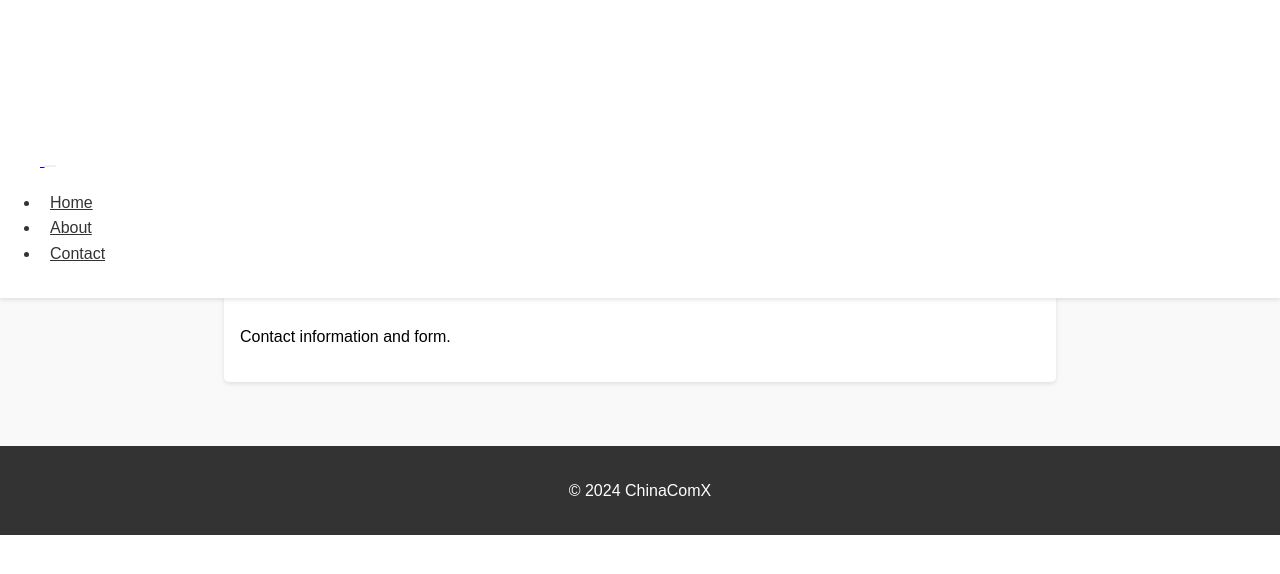
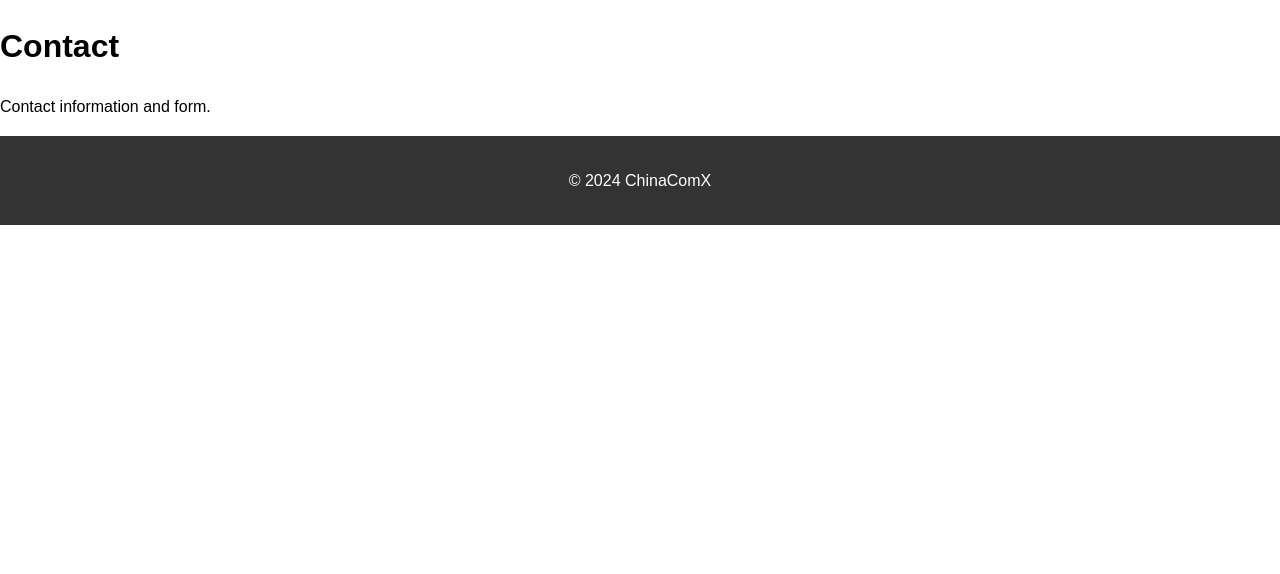
Before and after one commit to damianodamiani/chinacomx-pages-theme, a Jekyll site: the page built from contact.md, in a window 1280 px wide. Shown: the top 574 px of the page. Built offline with Jekyll 4.4.1, drawn with Linux system fonts in a browser that asks for light colours; a style sheet for code colours, icons or effects is not loaded.

Commit message:
Revert "pages"
This reverts commit 3820f911fa1735744c10e596a31b5285f9c06e5d.

```diff
--- a/_includes/header.html
+++ b/_includes/header.html
@@ -1,20 +1,9 @@
-<header id="header" class="navbar navbar-expand-lg fixed-top navbar-light">
-    <a title="ChinaComX Logo" class="navbar-brand" href="/">
-        <svg class="brand-logo">
-            <title>ChinaComX, beyond the silk road</title>
-            <use xlink:href="/assets/images/logo.svg#logo"></use>
-        </svg>
-    </a>
-
-    <button class="navbar-toggler" type="button" data-toggle="collapse" data-target="#mainNav" aria-controls="mainNav" aria-expanded="false" aria-label="Toggle navigation">
-        <span class="navbar-toggler-icon"></span>
-    </button>
-
-    <div class="navmenu navbar-collapse collapse" id="mainNav">
-        <ul id="main-menu" class="navbar-nav ml-auto page-menu menu">
-            <li class="menu-item nav-item"><a href="{{ '/' | relative_url }}" class="nav-link">Home</a></li>
-            <li class="menu-item nav-item"><a href="{{ '/about/' | relative_url }}" class="nav-link">About</a></li>
-            <li class="menu-item nav-item"><a href="{{ '/contact/' | relative_url }}" class="nav-link">Contact</a></li>
+<header id="header" class="hide" data-aos="slide-down" data-aos-anchor-placement="top-bottom">
+    <nav>
+        <ul>
+            <li><a href="{{ '/' | relative_url }}">Home</a></li>
+            <li><a href="{{ '/about/' | relative_url }}">About</a></li>
+            <li><a href="{{ '/contact/' | relative_url }}">Contact</a></li>
         </ul>
-    </div>
+    </nav>
 </header>
--- a/assets/css/style.css
+++ b/assets/css/style.css
@@ -4,7 +4,8 @@ body {
     margin: 0;
     padding: 0;
 }
-/* Navbar Styles */
+/* Existing CSS code */
+
 header {
     background: #fff;
     color: #333;
@@ -15,64 +16,30 @@ header {
     left: 0;
     box-shadow: 0 2px 4px rgba(0, 0, 0, 0.1);
     z-index: 1000;
+    display: none; /* Hide initially */
+    transition: top 0.3s;
 }
 
-header.navbar .navbar-brand svg {
-    width: 40px;
-    height: auto;
+header.show {
+    display: block;
 }
 
-header.navbar .navbar-toggler {
-    border: none;
+header nav ul {
+    list-style: none;
+    padding: 0;
+    margin: 0;
+    display: flex;
+    justify-content: center;
 }
 
-header.navbar .navbar-nav .nav-link {
-    color: #333;
-    margin: 0 10px;
+header nav ul li {
+    margin: 0 1em;
 }
 
-header.navbar .navbar-nav .nav-link:hover {
-    color: #007bff;
+header nav ul li a {
+    color: #333;
+    text-decoration: none;
 }
-
-header.navbar .navbar-nav .active > .nav-link {
-    font-weight: bold;
-    color: #007bff;
-}
-
-/* Page Content Styles */
-.content-wrapper {
-    margin-top: 100px; /* Adjust based on navbar height */
-    padding: 2em 1em;
-    background-color: #f9f9f9;
-}
-
-.page-header {
-    background-color: #6bbf59; /* Green background similar to example */
-    color: #fff;
-    padding: 2em 1em;
-    text-align: center;
-}
-
-.page-header h1 {
-    margin: 0;
-    font-size: 2.5em;
-}
-
-.page-content {
-    max-width: 800px;
-    margin: 2em auto;
-    padding: 1em;
-    background: #fff;
-    box-shadow: 0 2px 4px rgba(0, 0, 0, 0.1);
-    border-radius: 5px;
-}
-
-.page-content p {
-    margin-bottom: 1em;
-    line-height: 1.6;
-}
-
 
 
 .splash {
--- a/contact.md
+++ b/contact.md
@@ -3,11 +3,5 @@ layout: default
 title: Contact
 permalink: /contact/
 ---
-<div class="page-header">
-    <h1>Contact</h1>
-</div>
-<div class="content-wrapper">
-    <div class="page-content">
-        <p>Contact information and form.</p>
-    </div>
-</div>
+# Contact
+Contact information and form.
```
Also changed, not shown: about.md (+2 -8 lines).
